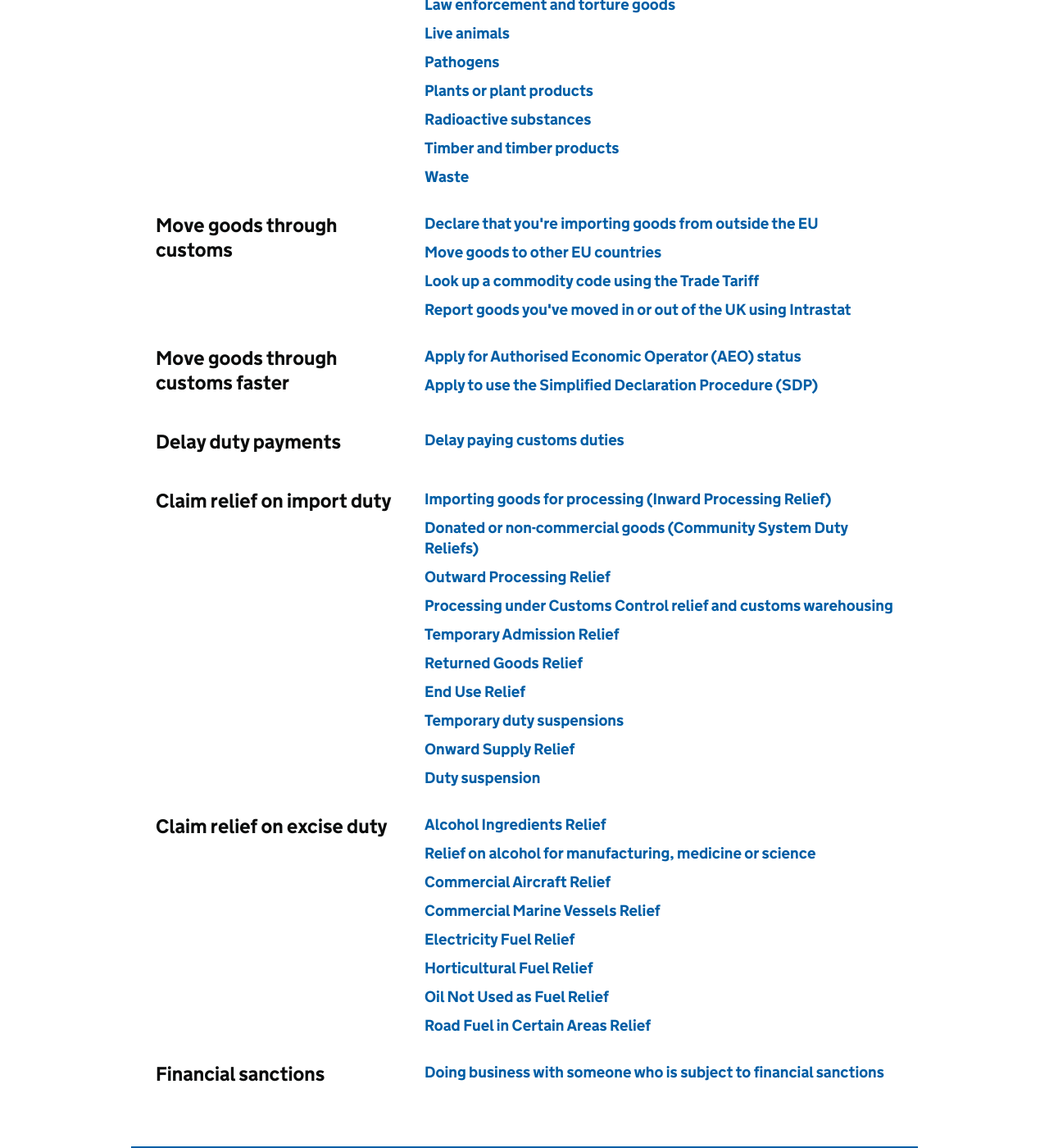
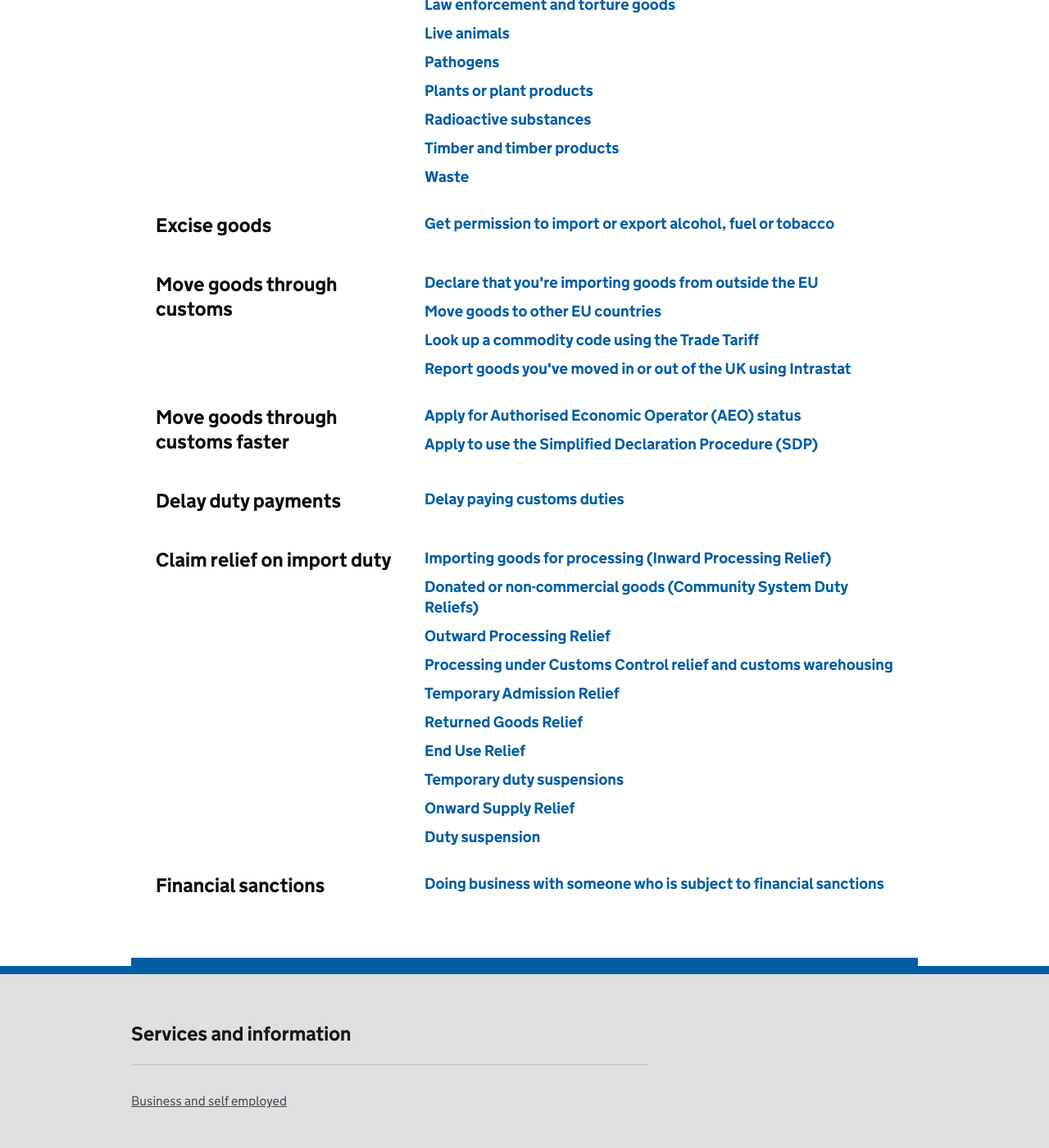
Before and after one commit to alphagov/govuk-import-export-prototype, a Jekyll site: the page built from topic/business-and-self-employed/importing.html, in a window 1280 px wide and 1400 px high, scrolled down 628 px. Shown: the whole window at 82% size. Built offline with Jekyll 4.4.1, drawn with Linux system fonts in a browser that asks for light colours.

Commit message:
Update importing.html

```diff
--- a/topic/business-and-self-employed/importing.html
+++ b/topic/business-and-self-employed/importing.html
@@ -40,6 +40,11 @@
        url: '/guidance/get-a-licence-to-import-timber-and-timber-products.html'
      - name: Waste
        url: '/guidance/get-a-licence-to-import-waste.html'
+
+ - title: Excise goods
+   links:
+     - name: Get permission to import or export alcohol, fuel or tobacco
+       url: '/guidance/get-permission-to-import-or-export-alcohol-fuel-or-tobacco-excise-goods.html'
 
  - title: Move goods through customs
    links:
@@ -87,25 +92,6 @@
      - name: Duty suspension
        url: '/guidance/delay-paying-excise-duty.html'
 
- - title: Claim relief on excise duty
-   links:
-     - name: Alcohol Ingredients Relief
-       url: '/guidance/alcohol-ingredients-relief.html'
-     - name: Relief on alcohol for manufacturing, medicine or science
-       url: '/guidance/relief-on-alcohol-for-manufacturing-medicine-or-science.html'
-     - name: Commercial Aircraft Relief
-       url: '/guidance/commercial-aircraft-relief.html'
-     - name: Commercial Marine Vessels Relief
-       url: '/guidance/commercial-marine-vessels-relief.html'
-     - name: Electricity Fuel Relief
-       url: '/guidance/electricity-fuel-relief.html'
-     - name: Horticultural Fuel Relief
-       url: '/guidance/horticultural-fuel-relief.html'
-     - name: Oil Not Used as Fuel Relief
-       url: '/guidance/oil-not-used-as-fuel-relief.html'
-     - name: Road Fuel in Certain Areas Relief
-       url: '/guidance/road-fuel-in-certain-areas-relief.html'
-
  - title: Financial sanctions
    links:
      - name: Doing business with someone who is subject to financial sanctions
```
